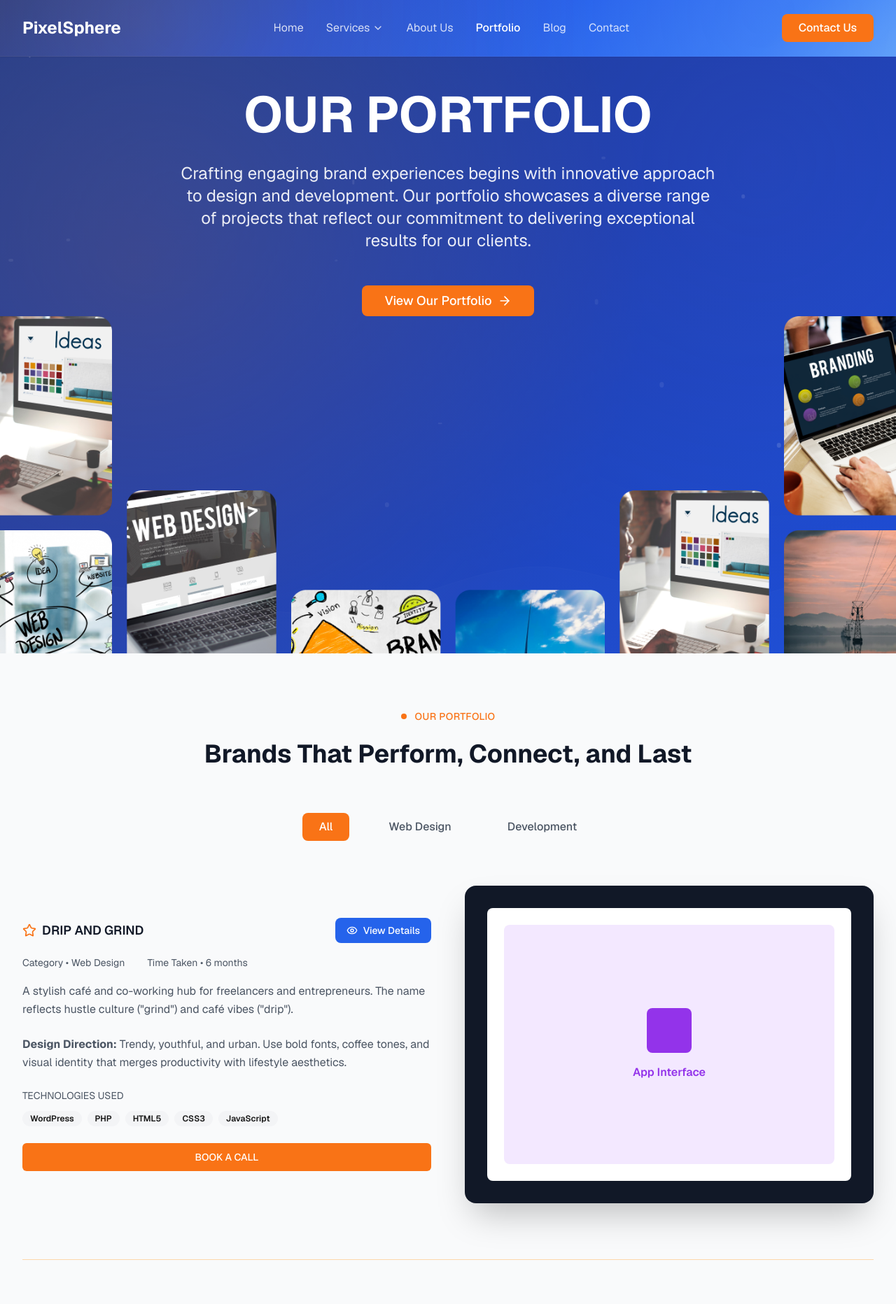
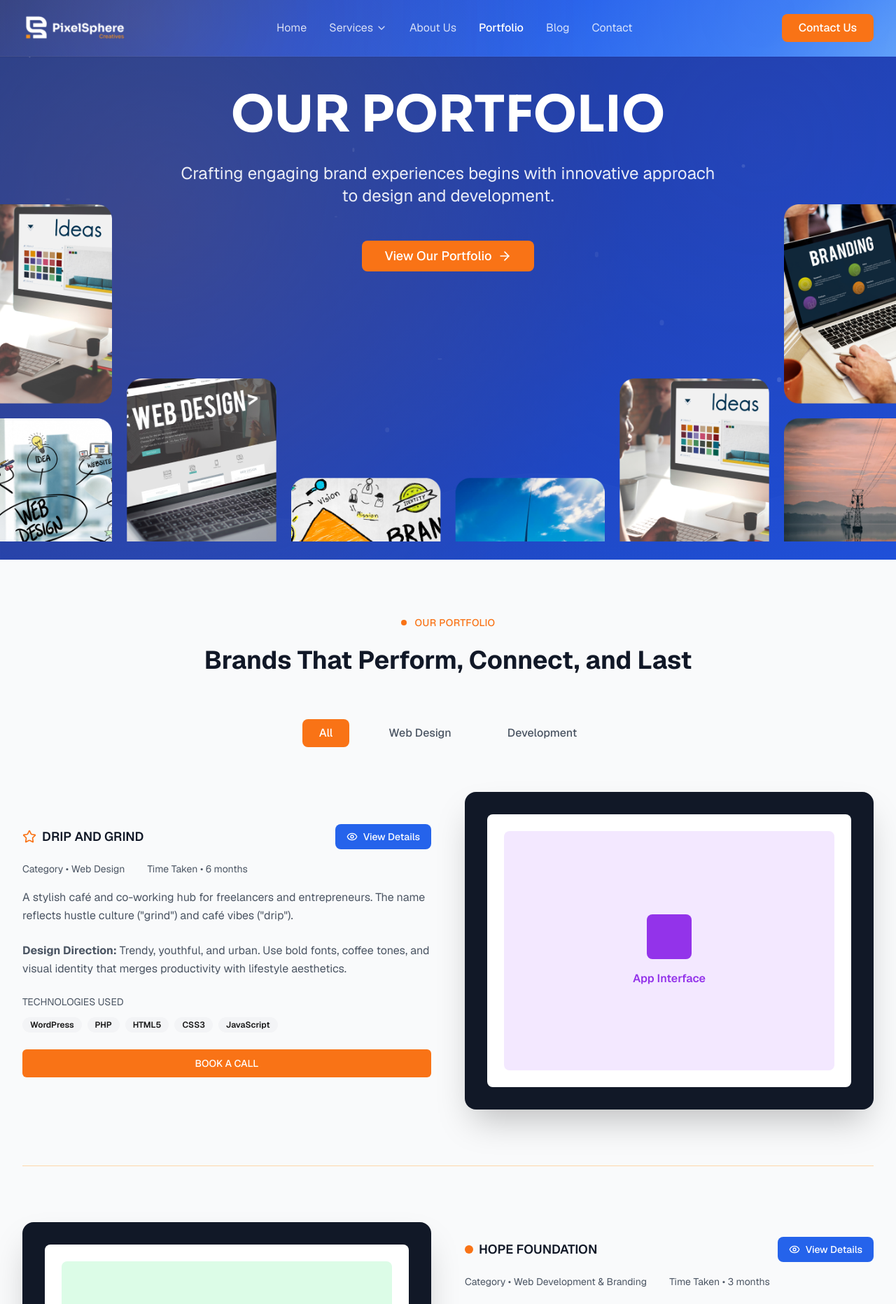
Before and after one commit to El-swaggerito/Pixelsphere-Creative, a Next.js app: page /work in a window 1280 px wide. Shown: the top 1864 px of the page at 70% size. Built offline with nearby package versions, Linux system fonts and the light colour scheme.

Commit message:
feat(ui):fonts and spacing fixed

```diff
--- a/app/about/page.tsx
+++ b/app/about/page.tsx
@@ -26,7 +26,7 @@ export default function AboutPage() {
           <div className="relative z-10 max-w-7xl mx-auto px-4 sm:px-6 pt-20 lg:px-8">
             <div className="grid lg:grid-cols-2 gap-12 items-center">
               <div>
-                <h1 className="text-5xl lg:text-6xl font-bold text-white leading-tight mb-6">About PixelSphere</h1>
+                <h1 className="text-5xl lg:text-6xl font-bold text-white leading-tight mb-6 font-sora">About PixelSphere</h1>
                 <p className="text-xl text-white/90 mb-8 leading-relaxed">
                   We are a team of passionate designers and developers dedicated to creating digital experiences that
                   move, resonate, and endure.
--- a/app/blog/page.tsx
+++ b/app/blog/page.tsx
@@ -24,7 +24,7 @@ export default function BlogPage() {
         <AnimatedSection>
       <section className="py-20 bg-gray-50">
         <div className="max-w-7xl mx-auto px-4 sm:px-6 lg:px-8 text-center">
-          <h1 className="text-5xl lg:text-6xl font-bold text-gray-900 leading-tight mb-6">Resources and insights</h1>
+          <h1 className="text-5xl lg:text-6xl font-bold text-gray-900 leading-tight mb-6 font-sora">Resources and insights</h1>
           <p className="text-xl text-gray-600 mb-12 max-w-3xl mx-auto">
             The latest industry news, interviews, technologies, and resources.
           </p>
--- a/app/contact/page.tsx
+++ b/app/contact/page.tsx
@@ -122,7 +122,7 @@ export default function ContactPage() {
                   animate={{ opacity: 1, x: 0 }}
                   transition={{ duration: 0.8 }}
                 >
-                  <h1 className="text-5xl lg:text-6xl font-bold text-white leading-tight mb-6">Contact Us</h1>
+                  <h1 className="text-5xl lg:text-6xl font-bold text-white leading-tight mb-6 font-sora">Contact Us</h1>
                   <p className="text-xl text-white/90 mb-8 leading-relaxed">
                     Welcome to the support portal! Search your answers with the search box, or if you're stuck you can
                     create a support ticket.
--- a/app/work/page.tsx
+++ b/app/work/page.tsx
@@ -1,30 +1,30 @@
-"use client"
+"use client";
 
-import Image from "next/image"
-import { Button } from "@/components/ui/button"
-import { ArrowRight } from "lucide-react"
-import Header from "@/components/header"
-import HeroBackground from "@/components/hero-background"
-import SectionHeader from "@/components/section-header"
-import Footer from "@/components/footer"
-import FinalCTA from "@/components/final-cta"
-import WorkCTA from "@/components/work-cta"
-import PageTransition from "@/components/PageTransition"
-import AnimatedSection from "@/components/AnimatedSection"
-import { motion } from "framer-motion"
-import ProjectCard from "@/components/ProjectCard"
-import { projects } from "@/data/projects"
-import React from "react"
+import Image from "next/image";
+import { Button } from "@/components/ui/button";
+import { ArrowRight } from "lucide-react";
+import Header from "@/components/header";
+import HeroBackground from "@/components/hero-background";
+import SectionHeader from "@/components/section-header";
+import Footer from "@/components/footer";
+import FinalCTA from "@/components/final-cta";
+import WorkCTA from "@/components/work-cta";
+import PageTransition from "@/components/PageTransition";
+import AnimatedSection from "@/components/AnimatedSection";
+import { motion } from "framer-motion";
+import ProjectCard from "@/components/ProjectCard";
+import { projects } from "@/data/projects";
+import React from "react";
 
 export default function WorkPage() {
   const scrollToContactForm = () => {
-    const contactForm = document.getElementById("contact-form")
+    const contactForm = document.getElementById("contact-form");
     if (contactForm) {
-      contactForm.scrollIntoView({ behavior: "smooth" })
+      contactForm.scrollIntoView({ behavior: "smooth" });
     } else {
-      window.location.href = "/contact#contact-form"
+      window.location.href = "/contact#contact-form";
     }
-  }
+  };
 
   return (
     <PageTransition>
@@ -33,12 +33,40 @@ export default function WorkPage() {
         <section className="relative min-h-screen flex flex-col overflow-hidden">
           <HeroBackground>
             {/* Decorative vector line at top left */}
-            <div className="absolute top-8 left-8 z-10">
-              <svg width="120" height="60" viewBox="0 0 120 60" fill="none" xmlns="http://www.w3.org/2000/svg">
-                <path d="M10 50 Q 30 10, 60 30 T 110 20" stroke="rgba(255,255,255,0.2)" strokeWidth="2" fill="none" />
-                <path d="M5 40 Q 25 5, 55 25 T 105 15" stroke="rgba(255,255,255,0.1)" strokeWidth="1" fill="none" />
+            <motion.div
+              className="absolute top-4 left-4 sm:top-8 sm:left-8 z-10"
+              initial={{ opacity: 0, scale: 0.8 }}
+              animate={{ opacity: 1, scale: 1 }}
+              transition={{ duration: 1, delay: 0.5 }}
+            >
+              <svg
+                width="80"
+                height="40"
+                viewBox="0 0 120 60"
+                fill="none"
+                xmlns="http://www.w3.org/2000/svg"
+                className="sm:w-[120px] sm:h-[60px]"
+              >
+                <motion.path
+                  d="M10 50 Q 30 10, 60 30 T 110 20"
+                  stroke="rgba(255,255,255,0.2)"
+                  strokeWidth="2"
+                  fill="none"
+                  initial={{ pathLength: 0 }}
+                  animate={{ pathLength: 1 }}
+                  transition={{ duration: 2, ease: "easeInOut" }}
+                />
+                <motion.path
+                  d="M5 40 Q 25 5, 55 25 T 105 15"
+                  stroke="rgba(255,255,255,0.1)"
+                  strokeWidth="1"
+                  fill="none"
+                  initial={{ pathLength: 0 }}
+                  animate={{ pathLength: 1 }}
+                  transition={{ duration: 2, delay: 0.5, ease: "easeInOut" }}
+                />
               </svg>
-            </div>
+            </motion.div>
 
             <Header currentPage="work" />
 
@@ -46,7 +74,7 @@ export default function WorkPage() {
             <div className="flex-1 flex items-center justify-center relative z-20 pt-32 px-4 sm:px-6 lg:px-8">
               <div className="text-center max-w-4xl mx-auto">
                 <motion.h1
-                  className="text-5xl lg:text-7xl font-bold text-white leading-tight mb-8"
+                  className="text-5xl lg:text-7xl font-bold text-white leading-tight mb-8 font-sora"
                   initial={{ opacity: 0, y: 30 }}
                   animate={{ opacity: 1, y: 0 }}
                   transition={{ duration: 0.8, delay: 0.2 }}
@@ -59,9 +87,8 @@ export default function WorkPage() {
                   animate={{ opacity: 1, y: 0 }}
                   transition={{ duration: 0.8, delay: 0.4 }}
                 >
-                  Crafting engaging brand experiences begins with innovative approach to design and development. Our
-                  portfolio showcases a diverse range of projects that reflect our commitment to delivering exceptional
-                  results for our clients.
+                  Crafting engaging brand experiences begins with innovative
+                  approach to design and development.
                 </motion.p>
                 <motion.div
                   initial={{ opacity: 0, y: 30 }}
@@ -75,7 +102,10 @@ export default function WorkPage() {
                     className="bg-orange-500 hover:bg-orange-600 text-white px-8 py-4 text-lg font-medium rounded-lg"
                   >
                     View Our Portfolio
-                    <motion.div whileHover={{ x: 5 }} transition={{ duration: 0.2 }}>
+                    <motion.div
+                      whileHover={{ x: 5 }}
+                      transition={{ duration: 0.2 }}
+                    >
                       <ArrowRight className="ml-2 h-5 w-5" />
                     </motion.div>
                   </Button>
@@ -85,7 +115,7 @@ export default function WorkPage() {
 
             {/* Design Collection Images - Same as Home Page */}
             <motion.div
-              className="relative z-20 mt-auto"
+              className="relative z-20 -mt-16 sm:-mt-24" // Added negative margin
               initial={{ opacity: 0, y: 50 }}
               animate={{ opacity: 1, y: 0 }}
               transition={{ duration: 1, delay: 0.8 }}
@@ -107,7 +137,10 @@ export default function WorkPage() {
         <AnimatedSection>
           <section className="py-20 bg-gray-50">
             <div className="max-w-7xl mx-auto px-4 sm:px-6 lg:px-8">
-              <SectionHeader label="OUR PORTFOLIO" title="Brands That Perform, Connect, and Last" />
+              <SectionHeader
+                label="OUR PORTFOLIO"
+                title="Brands That Perform, Connect, and Last"
+              />
 
               {/* Filter Tabs */}
               <motion.div
@@ -147,7 +180,9 @@ export default function WorkPage() {
                 {projects.map((project, index) => (
                   <React.Fragment key={project.slug}>
                     <ProjectCard {...project} />
-                    {index < projects.length - 1 && <hr className="border-orange-200" />}
+                    {index < projects.length - 1 && (
+                      <hr className="border-orange-200" />
+                    )}
                   </React.Fragment>
                 ))}
               </div>
@@ -168,5 +203,5 @@ export default function WorkPage() {
         </AnimatedSection>
       </div>
     </PageTransition>
-  )
+  );
 }
--- a/components/footer.tsx
+++ b/components/footer.tsx
@@ -2,6 +2,7 @@
 import Link from "next/link"
 import { Facebook, Instagram, Twitter, Linkedin } from "lucide-react"
 import { motion } from "framer-motion"
+import Image from "next/image"
 
 export default function Footer() {
   return (
@@ -14,10 +15,10 @@ export default function Footer() {
               whileHover={{ scale: 1.05 }}
               transition={{ duration: 0.2 }}
             >
-              PixelSphere
+              <Image src="/images/company-logo.png" alt="" width={150} height={100} />
             </motion.div>
             <p className="text-blue-200 mb-6 sm:mb-8 leading-relaxed text-sm sm:text-base">
-            Empowering businesses through tailored technology solutions that inspire connections and drive growth.
+            PixelSphere Creative – Your trusted partner for custom websites, smart branding, and digital growth strategies in Canada and beyond.
             </p>
             <div className="mb-6 sm:mb-8">
               <div className="text-base sm:text-lg font-semibold mb-3 sm:mb-4">Follow us</div>
@@ -70,40 +71,33 @@ export default function Footer() {
           </div>
 
           <div>
-            <h3 className="font-semibold mb-4 sm:mb-6 text-base sm:text-lg">Quick Links</h3>
+            <h3 className="font-semibold mb-4 sm:mb-6 text-base sm:text-lg">Our Services</h3>
             <ul className="space-y-2 sm:space-y-3 text-blue-200 text-sm sm:text-base">
               <li>
                 <motion.div whileHover={{ x: 5 }} transition={{ duration: 0.2 }}>
                   <Link href="/" className="hover:text-white transition-colors">
-                    Home
+                    Web Design & Development
                   </Link>
                 </motion.div>
               </li>
               <li>
                 <motion.div whileHover={{ x: 5 }} transition={{ duration: 0.2 }}>
                   <Link href="/about" className="hover:text-white transition-colors">
-                    About Us
+                    UI UX Design
                   </Link>
                 </motion.div>
               </li>
               <li>
                 <motion.div whileHover={{ x: 5 }} transition={{ duration: 0.2 }}>
                   <Link href="/work" className="hover:text-white transition-colors">
-                    Portfolio
+                    Brand Identity
                   </Link>
                 </motion.div>
               </li>
               <li>
                 <motion.div whileHover={{ x: 5 }} transition={{ duration: 0.2 }}>
                   <Link href="/blog" className="hover:text-white transition-colors">
-                    Blog
-                  </Link>
-                </motion.div>
-              </li>
-              <li>
-                <motion.div whileHover={{ x: 5 }} transition={{ duration: 0.2 }}>
-                  <Link href="/contact" className="hover:text-white transition-colors">
-                    Contact
+                    Graphics Design
                   </Link>
                 </motion.div>
               </li>
@@ -111,40 +105,33 @@ export default function Footer() {
           </div>
 
           <div>
-            <h3 className="font-semibold mb-4 sm:mb-6 text-base sm:text-lg">Services</h3>
+            <h3 className="font-semibold mb-4 sm:mb-6 text-base sm:text-lg">Resources</h3>
             <ul className="space-y-2 sm:space-y-3 text-blue-200 text-sm sm:text-base">
               <li>
                 <motion.div whileHover={{ x: 5 }} transition={{ duration: 0.2 }}>
                   <Link href="#" className="hover:text-white transition-colors">
-                    Virtual Marketing
+                    Blog
                   </Link>
                 </motion.div>
               </li>
               <li>
                 <motion.div whileHover={{ x: 5 }} transition={{ duration: 0.2 }}>
                   <Link href="#" className="hover:text-white transition-colors">
-                    Email Marketing
+                    Portfolio
                   </Link>
                 </motion.div>
               </li>
               <li>
                 <motion.div whileHover={{ x: 5 }} transition={{ duration: 0.2 }}>
                   <Link href="#" className="hover:text-white transition-colors">
-                    Keyword Analytics
+                    Case Study
                   </Link>
                 </motion.div>
               </li>
               <li>
                 <motion.div whileHover={{ x: 5 }} transition={{ duration: 0.2 }}>
                   <Link href="#" className="hover:text-white transition-colors">
-                    Career
-                  </Link>
-                </motion.div>
-              </li>
-              <li>
-                <motion.div whileHover={{ x: 5 }} transition={{ duration: 0.2 }}>
-                  <Link href="#" className="hover:text-white transition-colors">
-                    Blog Management
+                    FAQS
                   </Link>
                 </motion.div>
               </li>
@@ -152,26 +139,33 @@ export default function Footer() {
           </div>
 
           <div>
-            <h3 className="font-semibold mb-4 sm:mb-6 text-base sm:text-lg">Company</h3>
+            <h3 className="font-semibold mb-4 sm:mb-6 text-base sm:text-lg">Quick Links</h3>
             <ul className="space-y-2 sm:space-y-3 text-blue-200 text-sm sm:text-base">
               <li>
                 <motion.div whileHover={{ x: 5 }} transition={{ duration: 0.2 }}>
                   <Link href="#" className="hover:text-white transition-colors">
-                    Consumer
+                    Privacy Policy
                   </Link>
                 </motion.div>
               </li>
               <li>
                 <motion.div whileHover={{ x: 5 }} transition={{ duration: 0.2 }}>
                   <Link href="#" className="hover:text-white transition-colors">
-                    Leadership
+                    Terms of Service
                   </Link>
                 </motion.div>
               </li>
               <li>
                 <motion.div whileHover={{ x: 5 }} transition={{ duration: 0.2 }}>
                   <Link href="#" className="hover:text-white transition-colors">
-                    Content Management
+                    Careers
+                  </Link>
+                </motion.div>
+              </li>
+              <li>
+                <motion.div whileHover={{ x: 5 }} transition={{ duration: 0.2 }}>
+                  <Link href="#" className="hover:text-white transition-colors">
+                   Become a Partner
                   </Link>
                 </motion.div>
               </li>
@@ -181,7 +175,7 @@ export default function Footer() {
 
         <div className="border-t border-blue-800 mt-8 sm:mt-12 pt-6 sm:pt-8 flex flex-col sm:flex-row justify-between items-center space-y-4 sm:space-y-0">
           <p className="text-blue-200 text-sm sm:text-base text-center sm:text-left">
-            All rights reserved by © Besnik creative 2025
+            All rights reserved by © PixelSphere 2025
           </p>
           <div className="flex flex-col sm:flex-row space-y-2 sm:space-y-0 sm:space-x-8 text-blue-200 text-sm sm:text-base">
             <motion.div whileHover={{ x: 5 }} transition={{ duration: 0.2 }}>
--- a/components/header.tsx
+++ b/components/header.tsx
@@ -6,6 +6,7 @@ import { ChevronDown, Menu, X } from "lucide-react"
 import { useState, useRef, useEffect, useCallback } from "react"
 import { usePathname } from "next/navigation"
 import { motion, AnimatePresence } from "framer-motion"
+import Image from "next/image"
 
 interface HeaderProps {
   currentPage?: string
@@ -181,7 +182,7 @@ export default function Header({ currentPage = "home", textColor = "white", back
                 href="/"
                 className={`text-xl sm:text-2xl font-bold ${textColor === "black" ? "text-gray-900" : "text-white"}`}
               >
-                PixelSphere
+               <Image src="/images/company-logo.png" alt="" width={150} height={100} />
               </Link>
             </motion.div>
           </div>
--- a/tailwind.config.ts
+++ b/tailwind.config.ts
@@ -1,98 +1,83 @@
 import type { Config } from "tailwindcss";
 
-// all in fixtures is set to tailwind v3 as interims solutions
-
-const config: Config = {
+const config = {
   darkMode: ["class"],
   content: [
-    "./pages/**/*.{js,ts,jsx,tsx,mdx}",
-    "./components/**/*.{js,ts,jsx,tsx,mdx}",
-    "./app/**/*.{js,ts,jsx,tsx,mdx}",
-    "*.{js,ts,jsx,tsx,mdx}"
+    './pages/**/*.{ts,tsx}',
+    './components/**/*.{ts,tsx}',
+    './app/**/*.{ts,tsx}',
+    './src/**/*.{ts,tsx}',
   ],
+  prefix: "",
   theme: {
+    container: {
+      center: true,
+      padding: "2rem",
+      screens: {
+        "2xl": "1400px",
+      },
+    },
     extend: {
+      fontFamily: {
+        sora: ['var(--font-sora)'],
+      },
       colors: {
-  			background: 'hsl(var(--background))',
-  			foreground: 'hsl(var(--foreground))',
-  			card: {
-  				DEFAULT: 'hsl(var(--card))',
-  				foreground: 'hsl(var(--card-foreground))'
+        border: "hsl(var(--border))",
+        input: "hsl(var(--input))",
+        ring: "hsl(var(--ring))",
+        background: "hsl(var(--background))",
+        foreground: "hsl(var(--foreground))",
+        primary: {
+          DEFAULT: "hsl(var(--primary))",
+          foreground: "hsl(var(--primary-foreground))",
+        },
+        secondary: {
+          DEFAULT: "hsl(var(--secondary))",
+          foreground: "hsl(var(--secondary-foreground))",
+        },
+        destructive: {
+          DEFAULT: "hsl(var(--destructive))",
+          foreground: "hsl(var(--destructive-foreground))",
+        },
+        muted: {
+          DEFAULT: "hsl(var(--muted))",
+          foreground: "hsl(var(--muted-foreground))",
+        },
+        accent: {
+          DEFAULT: "hsl(var(--accent))",
+          foreground: "hsl(var(--accent-foreground))",
         },
         popover: {
-  				DEFAULT: 'hsl(var(--popover))',
-  				foreground: 'hsl(var(--popover-foreground))'
+          DEFAULT: "hsl(var(--popover))",
+          foreground: "hsl(var(--popover-foreground))",
         },
-  			primary: {
-  				DEFAULT: 'hsl(var(--primary))',
-  				foreground: 'hsl(var(--primary-foreground))'
+        card: {
+          DEFAULT: "hsl(var(--card))",
+          foreground: "hsl(var(--card-foreground))",
         },
-  			secondary: {
-  				DEFAULT: 'hsl(var(--secondary))',
-  				foreground: 'hsl(var(--secondary-foreground))'
-  			},
-  			muted: {
-  				DEFAULT: 'hsl(var(--muted))',
-  				foreground: 'hsl(var(--muted-foreground))'
-  			},
-  			accent: {
-  				DEFAULT: 'hsl(var(--accent))',
-  				foreground: 'hsl(var(--accent-foreground))'
-  			},
-  			destructive: {
-  				DEFAULT: 'hsl(var(--destructive))',
-  				foreground: 'hsl(var(--destructive-foreground))'
-  			},
-  			border: 'hsl(var(--border))',
-  			input: 'hsl(var(--input))',
-  			ring: 'hsl(var(--ring))',
-  			chart: {
-  				'1': 'hsl(var(--chart-1))',
-  				'2': 'hsl(var(--chart-2))',
-  				'3': 'hsl(var(--chart-3))',
-  				'4': 'hsl(var(--chart-4))',
-  				'5': 'hsl(var(--chart-5))'
-  			},
-  			sidebar: {
-  				DEFAULT: 'hsl(var(--sidebar-background))',
-  				foreground: 'hsl(var(--sidebar-foreground))',
-  				primary: 'hsl(var(--sidebar-primary))',
-  				'primary-foreground': 'hsl(var(--sidebar-primary-foreground))',
-  				accent: 'hsl(var(--sidebar-accent))',
-  				'accent-foreground': 'hsl(var(--sidebar-accent-foreground))',
-  				border: 'hsl(var(--sidebar-border))',
-  				ring: 'hsl(var(--sidebar-ring))'
-  			}
       },
       borderRadius: {
-  			lg: 'var(--radius)',
-  			md: 'calc(var(--radius) - 2px)',
-  			sm: 'calc(var(--radius) - 4px)'
+        lg: "var(--radius)",
+        md: "calc(var(--radius) - 2px)",
+        sm: "calc(var(--radius) - 4px)",
       },
       keyframes: {
-  			'accordion-down': {
-  				from: {
-  					height: '0'
+        "accordion-down": {
+          from: { height: "0" },
+          to: { height: "var(--radix-accordion-content-height)" },
         },
-  				to: {
-  					height: 'var(--radix-accordion-content-height)'
-  				}
+        "accordion-up": {
+          from: { height: "var(--radix-accordion-content-height)" },
+          to: { height: "0" },
         },
-  			'accordion-up': {
-  				from: {
-  					height: 'var(--radix-accordion-content-height)'
-  				},
-  				to: {
-  					height: '0'
-  				}
-  			}
       },
       animation: {
-  			'accordion-down': 'accordion-down 0.2s ease-out',
-  			'accordion-up': 'accordion-up 0.2s ease-out'
-  		}
-  	}
+        "accordion-down": "accordion-down 0.2s ease-out",
+        "accordion-up": "accordion-up 0.2s ease-out",
+      },
+    },
   },
   plugins: [require("tailwindcss-animate")],
-};
+} satisfies Config
+
 export default config;
```
Also changed, not shown: app/layout.tsx (+8 -1 lines), app/page.tsx (+11 -8 lines), public/images/company-logo.png (added). Lines whose indentation alone changed are shown as unchanged.
